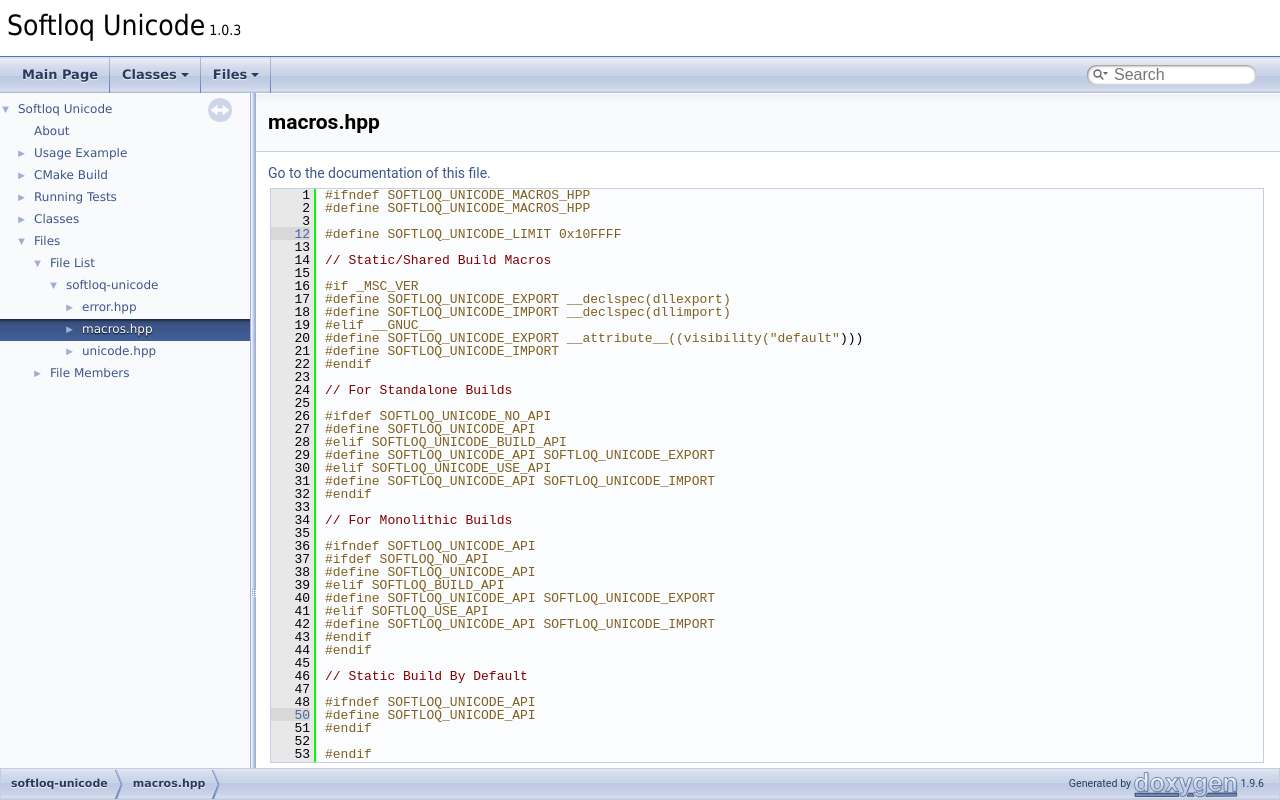
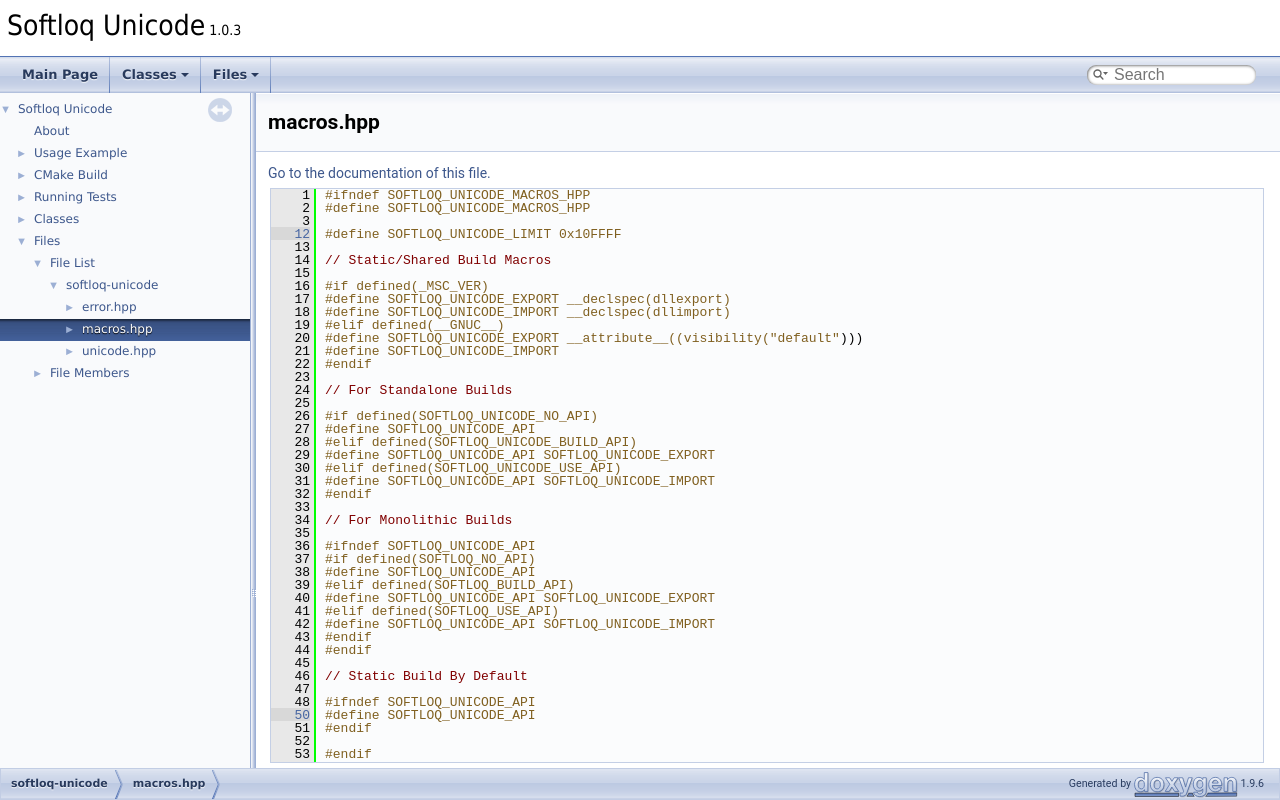
Before and after one commit to BrandonFoster/softloq-unicode-hpp, a plain HTML site: page db/dbe/macros_8hpp_source.html in a window 1280 px wide. Drawn offline with Linux system fonts and the light colour scheme.

Commit message:
Deploying to docs from @ BrandonFoster/softloq-unicode-hpp@475d020343f3b3cf3dc784942da909410488d2d3 🚀

```diff
--- a/db/dbe/macros_8hpp_source.html
+++ b/db/dbe/macros_8hpp_source.html
@@ -99,32 +99,32 @@ $(document).ready(function(){initNavTree('db/dbe/macros_8hpp_source.html','../..
 <div class="line"><a id="l00013" name="l00013"></a><span class="lineno">   13</span> </div>
 <div class="line"><a id="l00014" name="l00014"></a><span class="lineno">   14</span><span class="comment">// Static/Shared Build Macros</span></div>
 <div class="line"><a id="l00015" name="l00015"></a><span class="lineno">   15</span> </div>
-<div class="line"><a id="l00016" name="l00016"></a><span class="lineno">   16</span><span class="preprocessor">#if _MSC_VER</span></div>
+<div class="line"><a id="l00016" name="l00016"></a><span class="lineno">   16</span><span class="preprocessor">#if defined(_MSC_VER)</span></div>
 <div class="line"><a id="l00017" name="l00017"></a><span class="lineno">   17</span><span class="preprocessor">#define SOFTLOQ_UNICODE_EXPORT __declspec(dllexport)</span></div>
 <div class="line"><a id="l00018" name="l00018"></a><span class="lineno">   18</span><span class="preprocessor">#define SOFTLOQ_UNICODE_IMPORT __declspec(dllimport)</span></div>
-<div class="line"><a id="l00019" name="l00019"></a><span class="lineno">   19</span><span class="preprocessor">#elif __GNUC__</span></div>
+<div class="line"><a id="l00019" name="l00019"></a><span class="lineno">   19</span><span class="preprocessor">#elif defined(__GNUC__)</span></div>
 <div class="line"><a id="l00020" name="l00020"></a><span class="lineno">   20</span><span class="preprocessor">#define SOFTLOQ_UNICODE_EXPORT __attribute__((visibility(&quot;default&quot;</span>)))</div>
 <div class="line"><a id="l00021" name="l00021"></a><span class="lineno">   21</span><span class="preprocessor">#define SOFTLOQ_UNICODE_IMPORT</span></div>
 <div class="line"><a id="l00022" name="l00022"></a><span class="lineno">   22</span><span class="preprocessor">#endif</span></div>
 <div class="line"><a id="l00023" name="l00023"></a><span class="lineno">   23</span> </div>
 <div class="line"><a id="l00024" name="l00024"></a><span class="lineno">   24</span><span class="comment">// For Standalone Builds</span></div>
 <div class="line"><a id="l00025" name="l00025"></a><span class="lineno">   25</span> </div>
-<div class="line"><a id="l00026" name="l00026"></a><span class="lineno">   26</span><span class="preprocessor">#ifdef SOFTLOQ_UNICODE_NO_API</span></div>
+<div class="line"><a id="l00026" name="l00026"></a><span class="lineno">   26</span><span class="preprocessor">#if defined(SOFTLOQ_UNICODE_NO_API)</span></div>
 <div class="line"><a id="l00027" name="l00027"></a><span class="lineno">   27</span><span class="preprocessor">#define SOFTLOQ_UNICODE_API</span></div>
-<div class="line"><a id="l00028" name="l00028"></a><span class="lineno">   28</span><span class="preprocessor">#elif SOFTLOQ_UNICODE_BUILD_API</span></div>
+<div class="line"><a id="l00028" name="l00028"></a><span class="lineno">   28</span><span class="preprocessor">#elif defined(SOFTLOQ_UNICODE_BUILD_API)</span></div>
 <div class="line"><a id="l00029" name="l00029"></a><span class="lineno">   29</span><span class="preprocessor">#define SOFTLOQ_UNICODE_API SOFTLOQ_UNICODE_EXPORT</span></div>
-<div class="line"><a id="l00030" name="l00030"></a><span class="lineno">   30</span><span class="preprocessor">#elif SOFTLOQ_UNICODE_USE_API</span></div>
+<div class="line"><a id="l00030" name="l00030"></a><span class="lineno">   30</span><span class="preprocessor">#elif defined(SOFTLOQ_UNICODE_USE_API)</span></div>
 <div class="line"><a id="l00031" name="l00031"></a><span class="lineno">   31</span><span class="preprocessor">#define SOFTLOQ_UNICODE_API SOFTLOQ_UNICODE_IMPORT</span></div>
 <div class="line"><a id="l00032" name="l00032"></a><span class="lineno">   32</span><span class="preprocessor">#endif</span></div>
 <div class="line"><a id="l00033" name="l00033"></a><span class="lineno">   33</span> </div>
 <div class="line"><a id="l00034" name="l00034"></a><span class="lineno">   34</span><span class="comment">// For Monolithic Builds</span></div>
 <div class="line"><a id="l00035" name="l00035"></a><span class="lineno">   35</span> </div>
 <div class="line"><a id="l00036" name="l00036"></a><span class="lineno">   36</span><span class="preprocessor">#ifndef SOFTLOQ_UNICODE_API</span></div>
-<div class="line"><a id="l00037" name="l00037"></a><span class="lineno">   37</span><span class="preprocessor">#ifdef SOFTLOQ_NO_API</span></div>
+<div class="line"><a id="l00037" name="l00037"></a><span class="lineno">   37</span><span class="preprocessor">#if defined(SOFTLOQ_NO_API)</span></div>
 <div class="line"><a id="l00038" name="l00038"></a><span class="lineno">   38</span><span class="preprocessor">#define SOFTLOQ_UNICODE_API</span></div>
-<div class="line"><a id="l00039" name="l00039"></a><span class="lineno">   39</span><span class="preprocessor">#elif SOFTLOQ_BUILD_API</span></div>
+<div class="line"><a id="l00039" name="l00039"></a><span class="lineno">   39</span><span class="preprocessor">#elif defined(SOFTLOQ_BUILD_API)</span></div>
 <div class="line"><a id="l00040" name="l00040"></a><span class="lineno">   40</span><span class="preprocessor">#define SOFTLOQ_UNICODE_API SOFTLOQ_UNICODE_EXPORT</span></div>
-<div class="line"><a id="l00041" name="l00041"></a><span class="lineno">   41</span><span class="preprocessor">#elif SOFTLOQ_USE_API</span></div>
+<div class="line"><a id="l00041" name="l00041"></a><span class="lineno">   41</span><span class="preprocessor">#elif defined(SOFTLOQ_USE_API)</span></div>
 <div class="line"><a id="l00042" name="l00042"></a><span class="lineno">   42</span><span class="preprocessor">#define SOFTLOQ_UNICODE_API SOFTLOQ_UNICODE_IMPORT</span></div>
 <div class="line"><a id="l00043" name="l00043"></a><span class="lineno">   43</span><span class="preprocessor">#endif</span></div>
 <div class="line"><a id="l00044" name="l00044"></a><span class="lineno">   44</span><span class="preprocessor">#endif</span></div>
```
